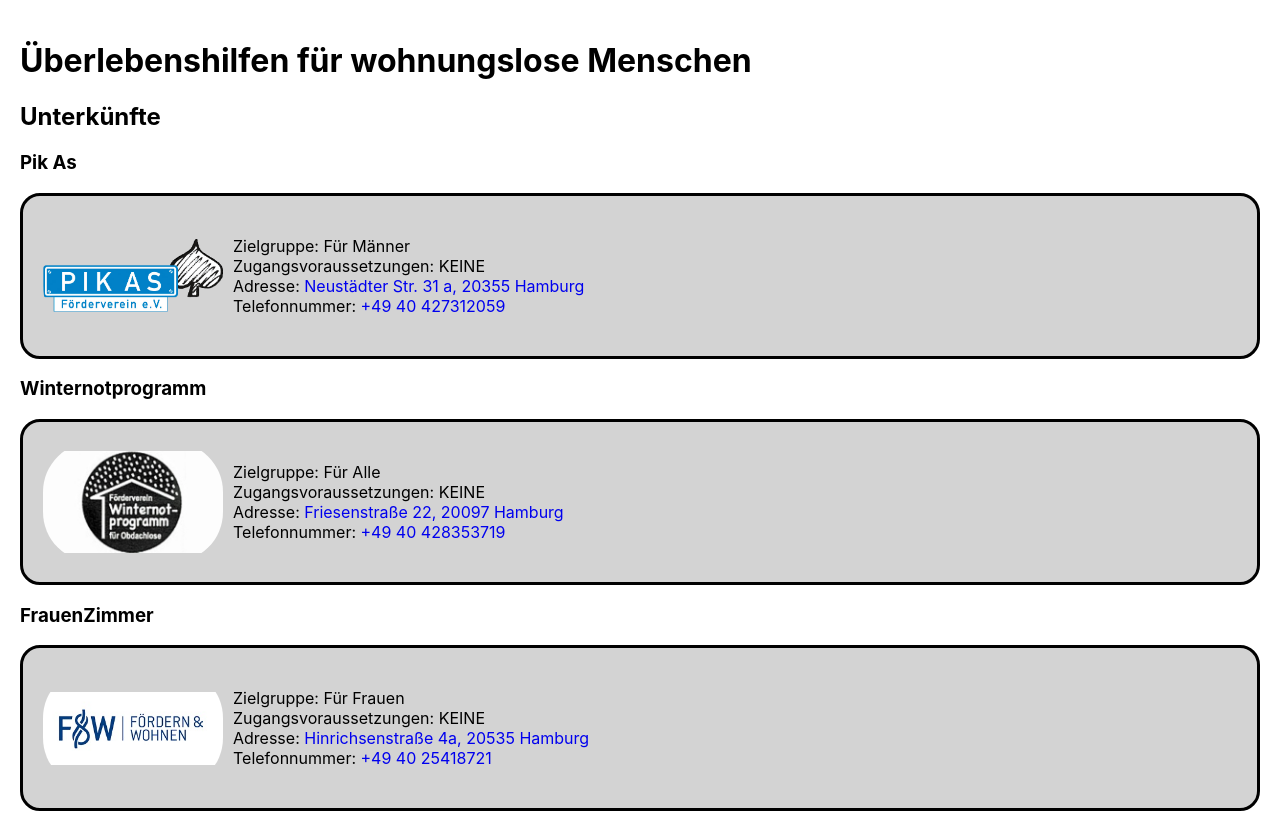
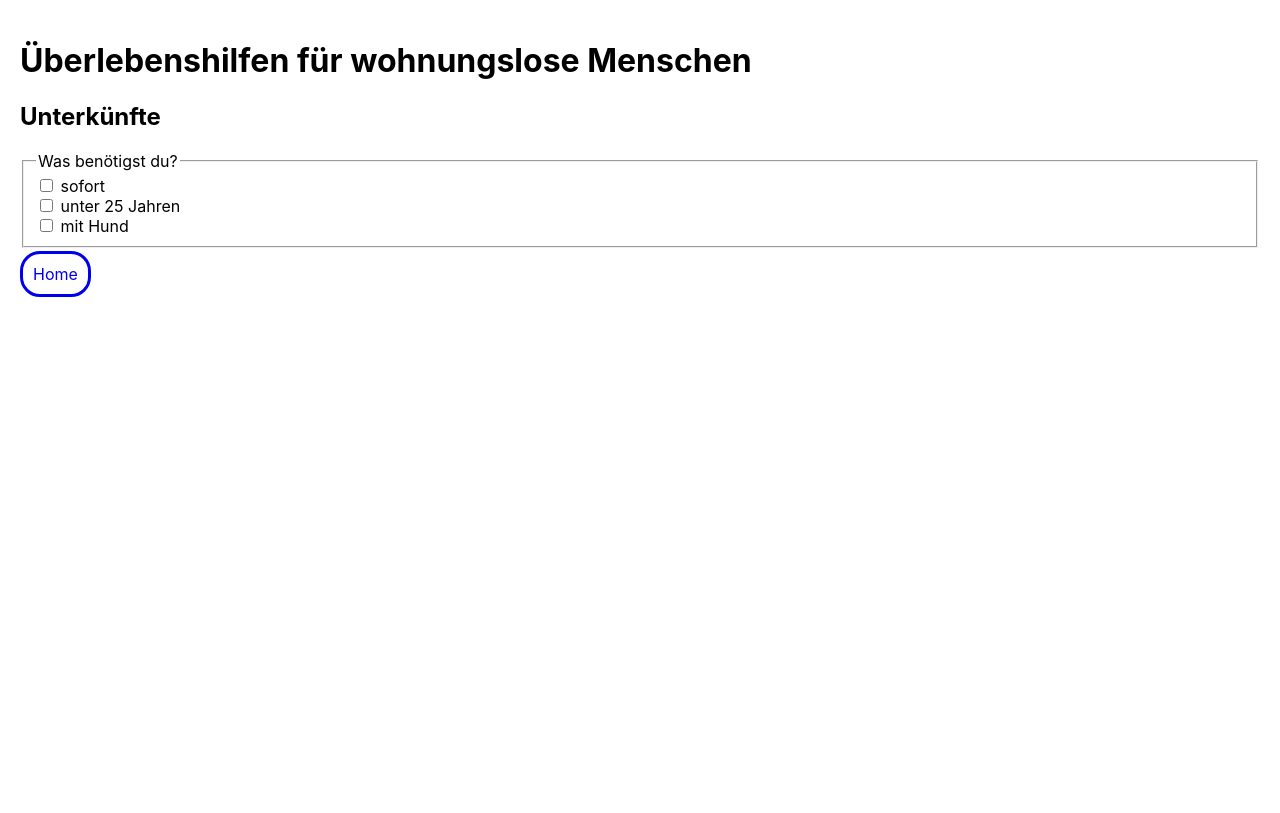
Before and after one commit to BucherLara/Capstone-Project, a Next.js app: page /schlafen in a window 1280 px wide. Shown: the top 813 px of the page. Built offline with nearby package versions, Linux system fonts and the light colour scheme.

Commit message:
try to add filter function

```diff
--- a/components/Facility/index.js
+++ b/components/Facility/index.js
@@ -5,7 +5,7 @@ import { ListItem } from "../FacilityList";
 
 export default function Facility({ facility }) {
   const { name, adress, target, requirements, image, link, tel } = facility;
-  console.log(tel);
+
   return (
     <>
       <h3>{name}</h3>
--- a/db.json
+++ b/db.json
@@ -8,7 +8,7 @@
     "target": "Für Männer",
     "requirements": "KEINE",
     "image": "/img/PikAs.png",
-    "filterCriteria": ["Sofort", "Hund"],
+    "filterCriteria": ["Sofort", "mit Hund"],
     "tel": "+49 40 427312059"
   },
   {
@@ -44,7 +44,7 @@
     "target": "Für Alle",
     "requirements": "KEINE",
     "image": "/img/HarburgHuusLOGO.jpeg",
-    "filterCriteria": ["Sofort, Hund"],
+    "filterCriteria": ["Sofort", "mit Hund"],
     "tel": "+49 40 80790986"
   },
   {
@@ -56,7 +56,7 @@
     "target": "Für Alle",
     "requirements": "KEINE",
     "image": "/img/Tierschutz.png",
-    "filterCriteria": ["Hund"],
+    "filterCriteria": ["mit Hund"],
     "tel": "+49 40 2111060"
   },
   {
@@ -92,7 +92,7 @@
     "target": "Für Alle (unterschiedliche Zeiten)",
     "requirements": "Keine",
     "image": "/img/GoBanyo.png",
-    "filterCriteria": ["mobil, LGBTQI"],
+    "filterCriteria": ["mobil", "LGBTQIA+"],
     "tel": "+49 40 53542496"
   },
   {
@@ -113,10 +113,10 @@
     "category": "Hygiene",
     "adress": "Pulverteich 17 20099 Hamburg-St. Georg",
     "link": "https://www.google.com/maps?q=BASIS-Projekt,+Pulverteich+17,+20099+Hamburg&gs_lcp=Cgxnd3Mtd2l6LXNlcnAQARgAMgIIJkoECEEYAUoECEYYAFDNA1ieCWCdGmgBcAB4AIABbogBrwSSAQM0LjKYAQCgAQHAAQE&um=1&ie=UTF-8&sa=X&ved=2ahUKEwji_L6xz7L7AhWniv0HHXKPBb4Q_AUoAXoECAEQAw",
-    "target": "Für männliche Sexwoker*",
+    "target": "Für männliche Sexworker*",
     "requirements": "KEINE",
     "image": "/img/BasisProjekt.png",
-    "filterCriteria": ["LGBTQI"],
+    "filterCriteria": ["LGBTQIA+"],
     "tel": "+49 40 2801607"
   },
   {
@@ -128,7 +128,7 @@
     "target": "Für Alle",
     "requirements": "Wenn vorhanden Versicherungskarte",
     "image": "/img/PikAs.png",
-    "filterCriteria": ["Allgemein, Psycholog*in"],
+    "filterCriteria": ["Allgemein", "Psycholog*in"],
     "tel": "+49 40 427312059"
   },
   {
@@ -140,7 +140,7 @@
     "target": "Für Alle",
     "requirements": "KEINE",
     "image": "/img/CariCare.jpeg",
-    "filterCriteria": ["Allgemein, Psycholog*in"],
+    "filterCriteria": ["Allgemein", "Psycholog*in"],
     "tel": "+49 152 09296710"
   },
   {
@@ -152,7 +152,7 @@
     "target": "Für Frauen",
     "requirements": "KEINE",
     "image": "/img/Ragazza.png",
-    "filterCriteria": ["Allgemein, Frauenärzt*in"],
+    "filterCriteria": ["Allgemein", "Frauenärzt*in"],
     "tel": "+49 40 244631"
   }
 ]
--- a/pages/schlafen/index.js
+++ b/pages/schlafen/index.js
@@ -9,17 +9,84 @@ export default function Schlafen({ facilities }) {
     return facility.category.includes("Schlafen");
   });
 
+  // console.log(filterCriteria);
+
+  // let test = [...filtered];
+  // console.log(filtered);
+  // if (criteria === "sofort") {
+  //   test = test.filter;
+
+  // }
+
+  function checkboxFilter(event) {
+    const criteria = event.target.id;
+
+    console.log(criteria);
+
+    const sofort = filtered.map((facility) => {
+      if (facility.filterCriteria.includes("Sofort")) {
+        return facility;
+      } else {
+        return null;
+      }
+    });
+
+    console.log(sofort);
+
+    //      if(criteria= "sofort") {
+    // filtered.filter(("sofort")=> {
+
+    // }
+    //      }
+
+    // filterCriteria.forEach((criteria, facility) => {
+    //   console.log(facility);
+    //   if (criteria.checked) {
+    //     facility.filter((criteria) => {
+    //       return facility.criteria;
+    //     });
+    //   }
+    // });
+  }
+
   return (
     <>
       <StyledHeading>Unterkünfte</StyledHeading>
+      <form>
+        <fieldset>
+          <legend>Was benötigst du?</legend>
+          <div>
+            <input
+              type="checkbox"
+              name="sofort"
+              id="sofort"
+              onClick={checkboxFilter}
+            />
+            <label htmlFor="sofort"> sofort</label>
+          </div>
+          <div>
+            <input
+              type="checkbox"
+              name="u25"
+              id="u25"
+              onClick={checkboxFilter}
+            />
+            <label htmlFor="u25"> unter 25 Jahren</label>
+          </div>
+          <div>
+            <input type="checkbox" name="Hund" id="Hund" />
+            <label htmlFor="Hund"> mit Hund</label>
+          </div>
+        </fieldset>
+      </form>
       <StyledList>
-        {filtered.map((filteredFacility) => {
+        {/* {filtered.map((filteredFacility) => {
           return (
             <ListItem key={filteredFacility.id}>
               <Facility facility={filteredFacility} />
             </ListItem>
           );
-        })}
+        })} */}
       </StyledList>
 
       <MiniNav />
```
